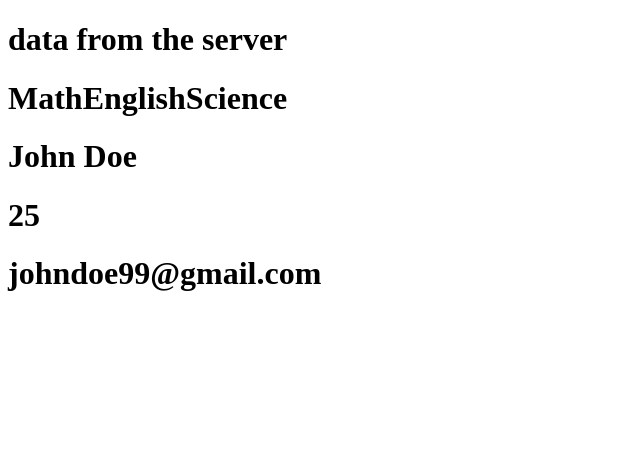
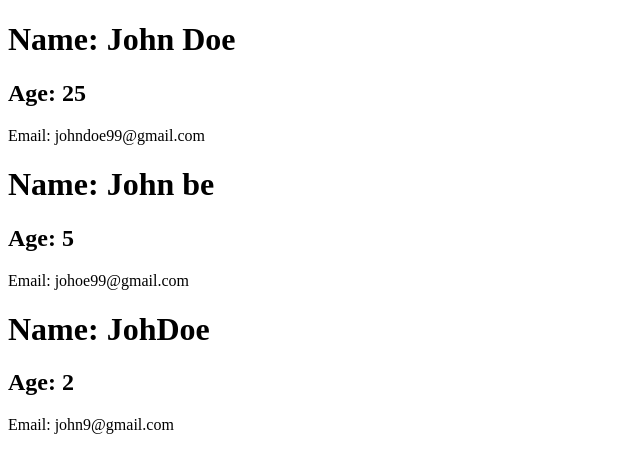
Before and after one commit to the-sahil-gupta/pehla-react, a React (Vite) app: page / in a window 1280 px wide. Shown: the top 472 px of the page, without its empty margins (0-640 px from the left). Built offline with nearby package versions, Linux system fonts and the light colour scheme.

Commit message:
rendering arrOfObj

```diff
--- a/src/App.jsx
+++ b/src/App.jsx
@@ -3,25 +3,58 @@ import Home from './components/Home';
 import Nav from './components/Nav';
 
 let data = 'data from the server';
+// String, Number, Boolean, NaN, null, undefined, Symbol
+
 let subjects = ['Math', 'English', 'Science'];
-let profile = {
-	name: 'John Doe',
-	age: 25,
-	email: 'johndoe99@gmail.com',
-};
+let profile = [
+	{
+		name: 'John Doe',
+		age: 25,
+		email: 'johndoe99@gmail.com',
+	},
+	{
+		name: 'John be',
+		age: 5,
+		email: 'johoe99@gmail.com',
+	},
+	{
+		name: 'JohDoe',
+		age: 2,
+		email: 'john9@gmail.com',
+	},
+];
+
+let x = profile.map((item, index) => {
+	return (
+		<div key={index}>
+			<h1>Name: {item.name}</h1>
+			<h2>Age: {item.age}</h2>
+			<p>Email: {item.email}</p>
+		</div>
+	);
+});
+// console.log(x);
 
 const App = () => {
-	return (
-		<div>
-			<h1>{data}</h1>
+	return <div>{x}</div>;
 
-			<h1>{subjects}</h1>
+	// return (
+	// 	<div>
+	// 		<Home></Home>
+	// 		<Nav></Nav>
+	// 		<About></About>
+	// 	</div>
+	// );
 
-			<h1>{profile.name}</h1>
-			<h1>{profile.age}</h1>
-			<h1>{profile.email}</h1>
-		</div>
-	);
+	// return (
+	// 	<div>
+	// 		<h1>{data}</h1>
+	// 		<h1>{subjects}</h1>
+	// 		<h1>{profile.name}</h1>
+	// 		<h1>{profile.age}</h1>
+	// 		<h1>{profile.email}</h1>
+	// 	</div>
+	// );
 };
 
 export default App;
```
